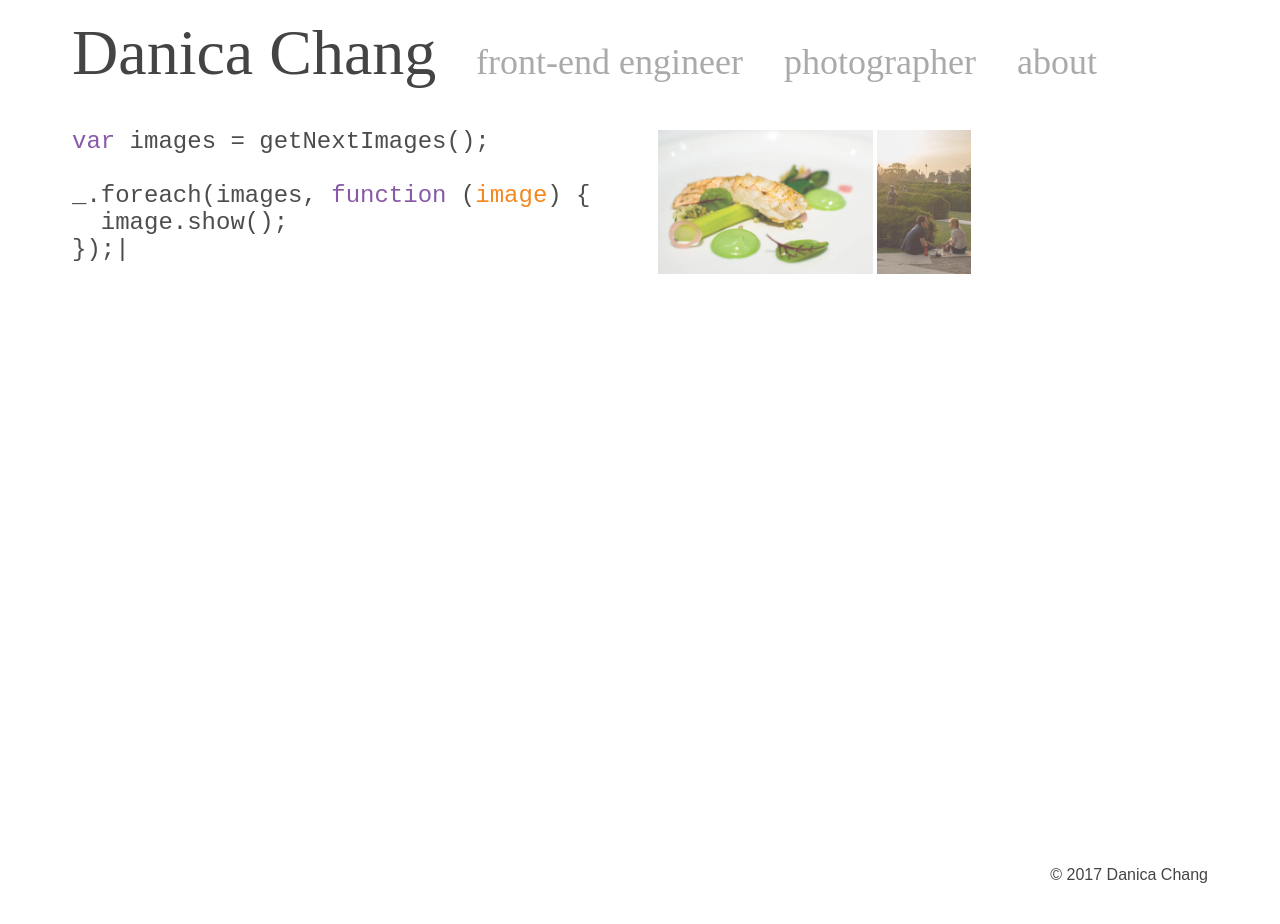
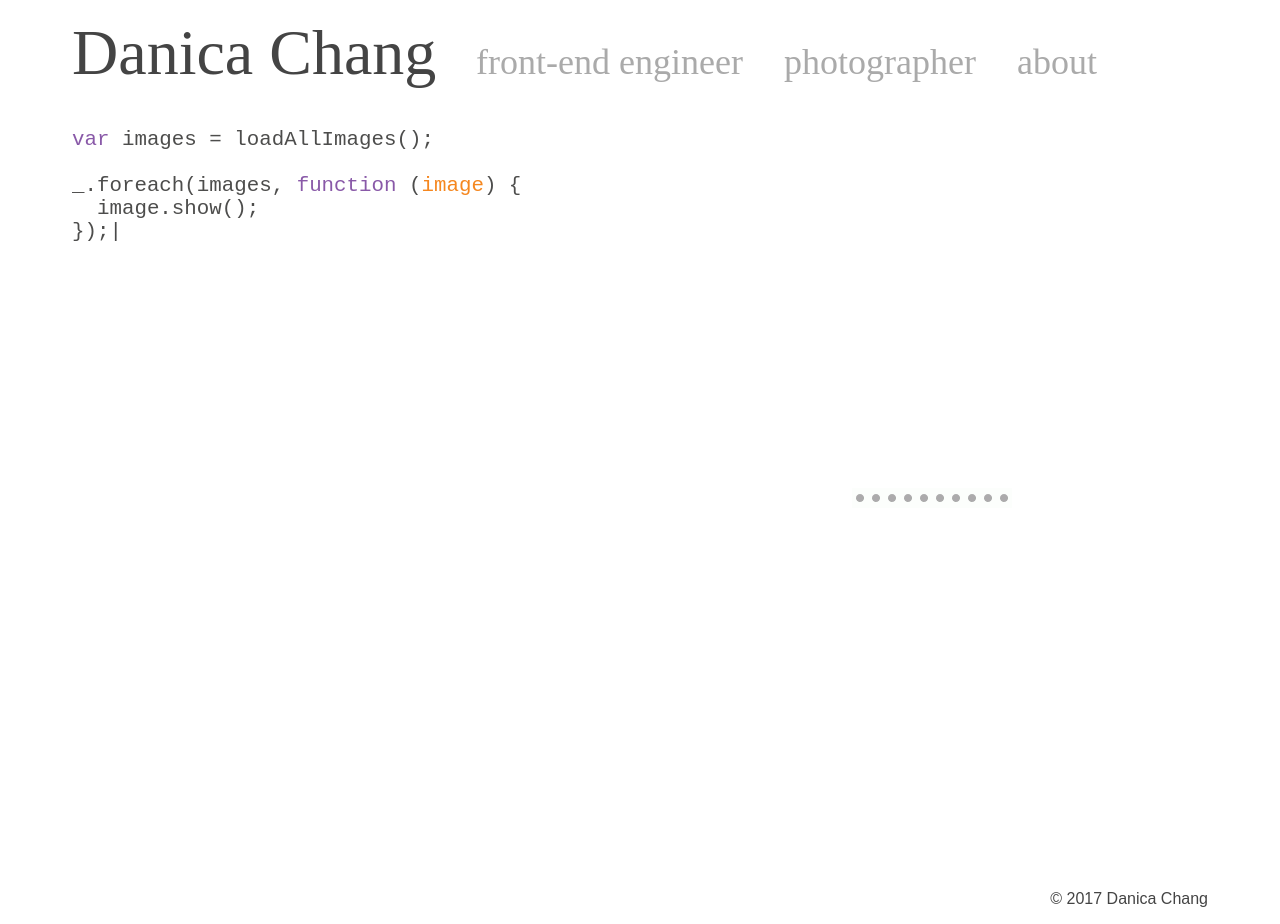
Before and after one commit to danicachang/danicachang.github.io, a Jekyll site: the page built from index.md, in a window 1280 px wide. Built offline with Jekyll 4.4.1, drawn with Linux system fonts in a browser that asks for light colours; nearby versions of some CDN libraries; some web fonts are replaced; before the commit the page ends 900 px from its top, so only the background shows below that.

Commit message:
bug fixes

```diff
--- a/_sass/_homepage.scss
+++ b/_sass/_homepage.scss
@@ -28,6 +28,7 @@
         top: 50%;
         left: 50%;
         transform: translate(-50%, -50%);
+        width: 100%;
         margin: 0;
         opacity: 0;
         color: $dark;
@@ -62,13 +63,16 @@
     pre {
         margin: 0;
         @include desktop {
-            font-size: 1.5rem;
+            font-size: 1.3rem;
         }
     }
     code {
         display: inline-block;
         padding: 0;
         min-height: 10rem;
+        @include mobile {
+            height: calc((100vh - 200px) / 2);
+        }
         &.dim {
             opacity: .4;
         }
--- a/_sass/_slideshow.scss
+++ b/_sass/_slideshow.scss
@@ -79,7 +79,7 @@
 	opacity:0;
 	z-index:1;
 }
-#loading_horizontal{
+.loading_horizontal{
 	display: block;
 	margin: 40vh auto;
 }
--- a/css/styles.scss
+++ b/css/styles.scss
@@ -65,6 +65,10 @@ footer {
 
 
 // Convenience classes
+.hide {
+    display: none;
+}
+
 .left {
     float: left;
 }
--- a/index.md
+++ b/index.md
@@ -12,6 +12,7 @@ bodyClass: gray
         <pre><code class="javascript"></code></pre>
     </a>
     <a href="/photographer/" class="section">
+        <img src="/images/horizontal_loading.gif" alt="loading" id="loading_horizontal" class="hide loading_horizontal" />
         <h1 id="photographer-header">photographer</h1>
         <div id="JustifiedGallery" class="gallery"></div>
     </a>
@@ -19,7 +20,7 @@ bodyClass: gray
 <div id="originals">
 {% assign files = site.static_files %}
     {% for file in files %}
-        {% if file.path contains 'thumbnail' and file.extname == '.jpg'%}
+        {% if file.path contains 'photos/index' and file.extname == '.jpg'%}
             <a href="{{file.path}}"><img src="{{file.path}}" class="thumbnail" /></a>
         {% endif %}
     {% endfor %}
@@ -28,9 +29,9 @@ bodyClass: gray
 <script type="text/javascript" src="/js/highlight.pack.js"></script>
 <script type="text/javascript" src="/js/slideshow.js"></script>
 <script language="JavaScript">
-
+    var showImagesOnComplete = false;
     var showImageCode =
-"var images = getNextImages();\n\
+"var images = loadAllImages();\n\
  \n\
 _.foreach(images, function (image) {\n\
   image.show();\n\
@@ -40,79 +41,87 @@ _.foreach(images, function (image) {\n\
 
     var showPhotographerTextCode = "\n\ndisplayText('photographer');";
 
-
-$(window).load(function() {
-    var isMobile = $(window).width() < 768;
-    var headerHeight = 185;
-
     addCode($('code'), showImageCode, fadeInImages);
 
-    randomize($("#originals"));
+    $(window).load(function() {
+        var isMobile = $(window).width() < 768;
+        var headerHeight = 185;
 
-    slideshow.setupGallery({
-        margin: 2,
-        maxThumbnailHeight: isMobile ? 100 : 200,
-        calcGalleryMaxHeight: function(){
-            return isMobile ?
-                    ($(window).height() - headerHeight)/2 :
-                    $(window).height() - headerHeight
+        randomize($("#originals"));
+
+        slideshow.setupGallery({
+            margin: 2,
+            maxThumbnailHeight: isMobile ? 100 : 200,
+            calcGalleryMaxHeight: function(){
+                return isMobile ?
+                        ($(window).height() - headerHeight)/2 :
+                        $(window).height() - headerHeight
+            },
+            onComplete: function() {
+                if (showImagesOnComplete)
+                    fadeInImages();
+            }
+        });
+    });
+
+    function randomize(parent) {
+        var divs = parent.children();
+        while (divs.length) {
+            parent.append(divs.splice(Math.floor(Math.random() * divs.length), 1)[0]);
         }
-    });
-});
+    }
 
-function randomize(parent) {
-    var divs = parent.children();
-    while (divs.length) {
-        parent.append(divs.splice(Math.floor(Math.random() * divs.length), 1)[0]);
+    function fadeInImages() {
+        var images = $('.gallery a');
+        if (!images.length) {
+            showImagesOnComplete = true;
+            $('#loading_horizontal').css('display', 'block');
+            return;
+        }
+        var cursor = $('<span>').text('|');
+        var i = 0;
+        var imageInterval = setInterval(function () {
+            $(images.get(i)).css('opacity', 1);
+            i++;
+            if (i >= images.length) {
+                clearInterval(imageInterval);
+                addCode($('code'), showEngineerTextCode, showTextEngineer);
+            }
+        }, 400);
     }
-}
-
-function fadeInImages() {
-    var images = $('.gallery a');
-    var cursor = $('<span>').text('|');
-    var i = 0;
-    var imageInterval = setInterval(function () {
-        $(images.get(i)).css('opacity', 1);
-        i++;
-        if (i >= images.length) {
-            clearInterval(imageInterval);
-            addCode($('code'), showEngineerTextCode, showTextEngineer);
-        }
-    }, 400);
-}
 
 
-function addCode(container, code, onComplete) {
-    var prevCode = container.text().slice(0, -1);
-    typeCode(container, prevCode + code, prevCode.length, onComplete);
-}
+    function addCode(container, code, onComplete) {
+        var prevCode = container.text().slice(0, -1);
+        typeCode(container, prevCode + code, prevCode.length, onComplete);
+    }
 
-function typeCode(container, code, i, onComplete) {
+    function typeCode(container, code, i, onComplete) {
 
-    container.html(code.substring(0, i));
+        container.html(code.substring(0, i));
 
-    if (i <= code.length) {
-        var waitTime = code.charAt(i) === ' '? 100:  40;
-        container.append('|');
+        if (i <= code.length) {
+            var waitTime = code.charAt(i) === ' '? 100:  40;
+            container.append('|');
+            setTimeout(function() {
+                typeCode(container, code, i+1, onComplete);
+            }, waitTime);
+        } else {
+            container.append('<span class="typed-cursor">|</span>');
+            onComplete();
+        }
+        hljs.highlightBlock(container.get(0));
+    }
+
+    function showTextEngineer() {
+        $('#engineer-header').addClass('show');
+        $('code').addClass('dim');
         setTimeout(function() {
-            typeCode(container, code, i+1, onComplete);
-        }, waitTime);
-    } else {
-        container.append('<span class="typed-cursor">|</span>');
-        onComplete();
+            addCode($('code'), showPhotographerTextCode, showTextPhotographer);
+        }, 1000);
     }
-    hljs.highlightBlock(container.get(0));
-}
-
-function showTextEngineer() {
-    $('#engineer-header').addClass('show');
-    $('code').addClass('dim');
-    setTimeout(function() {
-        addCode($('code'), showPhotographerTextCode, showTextPhotographer);
-    }, 1000);
-}
-function showTextPhotographer() {
-    $('#photographer-header').addClass('show');
-    $('.gallery').addClass('dim show-all-images');
-}
+    function showTextPhotographer() {
+        $('#photographer-header').addClass('show');
+        $('.gallery').addClass('dim show-all-images');
+    }
 </script>
--- a/js/slideshow.js
+++ b/js/slideshow.js
@@ -446,7 +446,7 @@ var slideshow = (function(){
 
         }
 
-        if (slideshowIndex == -1){  // gallery mode
+        /*if (slideshowIndex == -1){  // gallery mode
             //add labels for gallery items
             $(".thumbnail").each(function(){
                 var label = $("<div />").addClass("photoLabel").html($(this).attr("alt"));
@@ -463,7 +463,7 @@ var slideshow = (function(){
                 }).get();
                 $(this).height($(this).height() + Math.max.apply(Math,(heights)));
             });
-        }
+        }*/
 
         if (photoIndex == stopIndex || gallery.height() > maxHeight){   // if next image is the slideshow image or too tall (last row contains incomplete row), remove last row
             galleryRow.remove();    //remove last row
@@ -495,7 +495,7 @@ var slideshow = (function(){
                         var newHeight = row.height() + 1;
                     images.each(function(){ $(this).height(newHeight-margin*2);}); // set new height of the last row
                     row.height(newHeight);
-                    heightDiff = gallery.height() - maxHeight;
+                    heightDiff = Math.round(gallery.height() - maxHeight);
                 }
                 console.log("SUCCESS"+"  Height Diff = "+heightDiff);
                 success = true;
```
